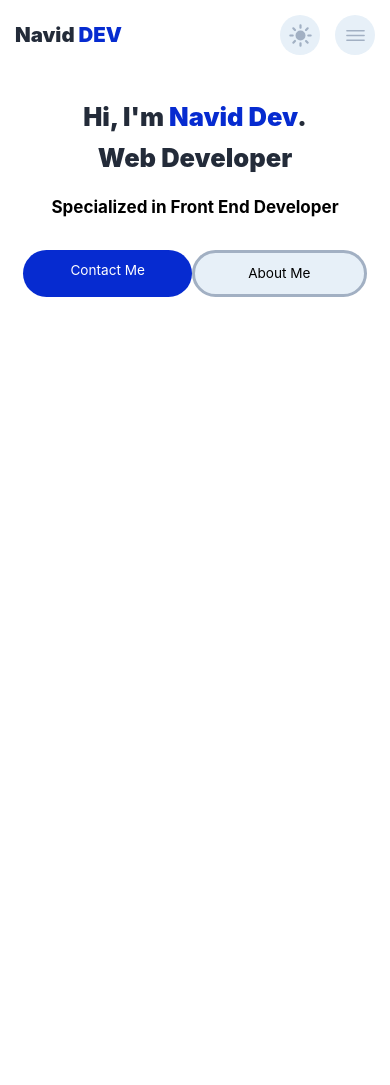
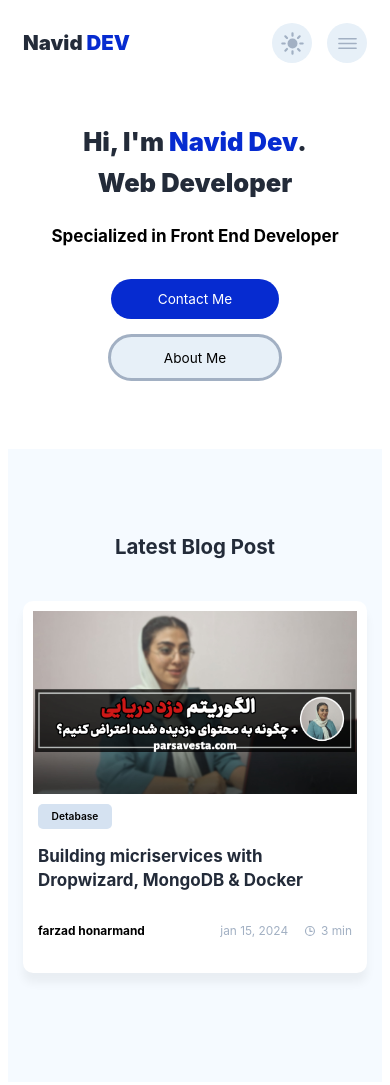
Before and after one commit to farzad83f83h83/personal.blog, a plain HTML site: page index.html in a window 390 px wide. Before the commit the page ends 844 px from the top, so only its background shows below. Drawn offline with nearby package versions, Linux system fonts and the light colour scheme.

Commit message:
add blog card

```diff
--- a/assets/css/style.css
+++ b/assets/css/style.css
@@ -43,9 +43,9 @@
     }
 
      /*========== reset =============*/
-    *,
-    *::before,
-    *::after {
+    ,
+    ::before,
+    ::after {
       margin: 0;
       padding: 0;
       box-sizing: borber-box;
@@ -56,7 +56,11 @@
     li {
       list-style: none;
     }
-   *img,
+    img {
+      max-width: 100%;
+    }
+
+   img,
    button {
       display: block;
    }
@@ -149,7 +153,7 @@
       padding: 0.6rem 1.2rem;
     }
     .btn-primary:hover {
-      background: var(--foreground-secondary);
+      background: var(--foreground-secondar);
       color: var(--action-primaey);
     }
     .btn-secondary {
@@ -272,7 +276,7 @@
     }
     .mobile-nav .nav-link {
         font-size: var(--fs-3);
-        color: var(--foreground-secondar);
+        color: var(--foreground-secondary);
         transition:all 0.2s;
     }
     .mobile-nav .nav-link:hover {
@@ -303,8 +307,95 @@
       display: flex;
       justify-content: center;
       flex-wrap: wrap;
-      gap: 15ox;
+      gap: 15px;
     }
     .hero .right {
       display: none;
     }
+
+    /*========== blog =============*/
+    .main {
+      background: var(--background-secondary);
+      padding: var(--py) 0;
+    }
+    .blog .h2 {
+      line-height: 1.3;
+      margin-bottom: 3rem;
+      text-align: center;
+    }
+    .blog-card-group {
+      margin-bottom: 3rem;
+    }
+   .blog-card {
+      background: var(--background-primary);
+      padding: 10px;
+      margin-bottom: 1rem;
+      border-radius: 10px;
+      box-shadow: 0 10px 10px hsla(0,0%,0%,0.05);
+      transition: 0.25s ease;
+   }
+   .blog-card:hover {
+      transform: translateY(-5px);
+      box-shadow: 0 10px 10px hsla(0,0%,0%,0.01);
+   }
+   .blog-card-banner img {
+      width: 100%;
+   }
+   .blog-content-wrapper {
+      padding: 10px 5px;
+   }
+   .blog-topic {
+      background: var(--action-primaey);
+      color: var(--foreground-secondary);
+      font-weight: 600;
+      padding: 0.25rem 1rem;
+      border-radius: 5px;
+      margin-bottom: 1rem;
+      transition: all 0.2s;
+   }
+   .blog-topic:hover {
+      background: var(--foreground-secondar);
+      color: var(--action-secondary);
+
+   }
+   .blog-card .h3 {
+      line-height: 1.4;
+      margin-bottom: 1rem;
+      transition: all 2s;
+   }
+   .blog-card .h3:hover {
+      text-decoration: underline;
+      text-decoration-thickness: 2px;
+   }
+   .blog-text,
+   .profile-wrapper {
+      display: none;
+   }
+   .blog .wrapper {
+      display: flex;
+      justify-content: space-between;
+      align-items: center;
+      flex-wrap: wrap;
+      gap: 15px;}
+   .blog .h4 {
+      color: var(--foreground-secondary);
+   }
+   .blog .h4:hover {
+      color: var(--accent);
+   }
+   .blog .text-sm {
+      display: flex;
+      align-items: center;
+      gap: 5px;
+      color: var(--foreground-tertary);
+   }
+   .blog .separator {
+      background: var(--foreground-tertary);
+      margin-inline: 3px;
+      margin: 0 3px;
+      height: 3px;
+      border-radius: 3px;
+   }
+   .blog ion-icon {
+     --ionicon-stroke-width: 50px;
+   }
--- a/index.html
+++ b/index.html
@@ -120,7 +120,58 @@
         </div>
       </div>
     </div>
-    <script src="./assets/js/script.js"></script>
+
+    <div class="main">
+        <div class="container">
+            <!--================  blog  =============-->
+            <div class="blog">
+                <h2 class="h2">Latest Blog Post</h2>
+
+                <div class="blog-card-group">
+                    <div class="blog-card">
+                        <div class="blog-cad-banrer">
+                            <img
+                            src="./assets/images/الگوریتم-دزد-دریایی-(Google-pirate)-+-چگونه-به-محتوای-دزدیده-شده-اعتراض-کنیم؟.jpg"
+                            alt=""
+                            class="blog-banner-img"
+                            />
+                        </div>
+
+                    <div class="blog-content-wrapper">
+                        <button class="blog-topic text-tiny">
+                            Detabase
+                        </button>
+                        <h3>
+                            <a href="" class="h3">
+                                Building micriservices with Dropwizard, MongoDB & Docker
+                            </a>
+
+
+                        </h3>
+                        <p class="blog-text">
+                                Lorem ipsum dolor sit amet, consectetur adipiscing elit, sed do eiusmod tempor incididunt ut labore et dolore magna aliqua. Ut enim ad minim veniam, quis nostrud exercitation ullamco laboris nisi ut aliquip ex ea commodo consequat. Duis aute irure dolor in reprehenderit in voluptate velit esse cillum dolore eu fugiat nulla pariatur. Excepteur sint occaecat cupidatat non proident, sunt in culpa qui officia deserunt mollit anim id est laborum.
+                        </p>
+
+                        <div class="wrapper-flex">
+                           <div class="profile-wrapper">
+                              <img width="50"  src="./assets/images/2022110729035446.jpg" alt=""/>
+                           </div>
+                           <div class="wrapper">
+                            <a href="#" class="h4">farzad honarmand</a>
+                            <p class="text-sm">
+                                <time datetime="2024-1-15">jan 15, 2024</time>
+                                <span class="separator"></span>
+                                <ion-icon name="time-outline"></ion-icon>
+                                <time datetime="PT3M">3 min</time>
+                            </p>
+                           </div>
+                        </div>
+                    </div>
+                 </div>
+              </div>
+          </div>
+      </div>
+   </div>
 </main>
  <!--================  main script =============-->
     <script src="./assets/js/script.js"></script>
```
Also changed, not shown: assets/images/2022110729035446.jpg (added), assets/images/الگوریتم-دزد-دریایی-(Google-pirate)-+-چگونه-به-محتوای-دزدیده-شده-اعتراض-کنیم؟.jpg (added), assets/images/الگوریتم-ماه-عسل-(honeymoon)-گوگل-چگونه-کار-میکند؟.jpg (added), assets/images/بارگذاری-تنبل-یا-Lazy-Load-در-وردپرس-چیست؟-+-افزونه-برای-بارگذاری-تنبل.jpg (added), assets/images/تاثیر-توضیحات-متا-در-سئو.jpg (added), assets/images/دنس.jpg (added), assets/images/ریدایرکت-301-یا-تگ-کنونیکال.jpg (added), assets/images/صفحات-یتیم-چیست.jpg (added), assets/images/هاست-ایرانی-یا-خارجی؟-روی-سئو-تاثیر-دارد؟.jpg (added).
